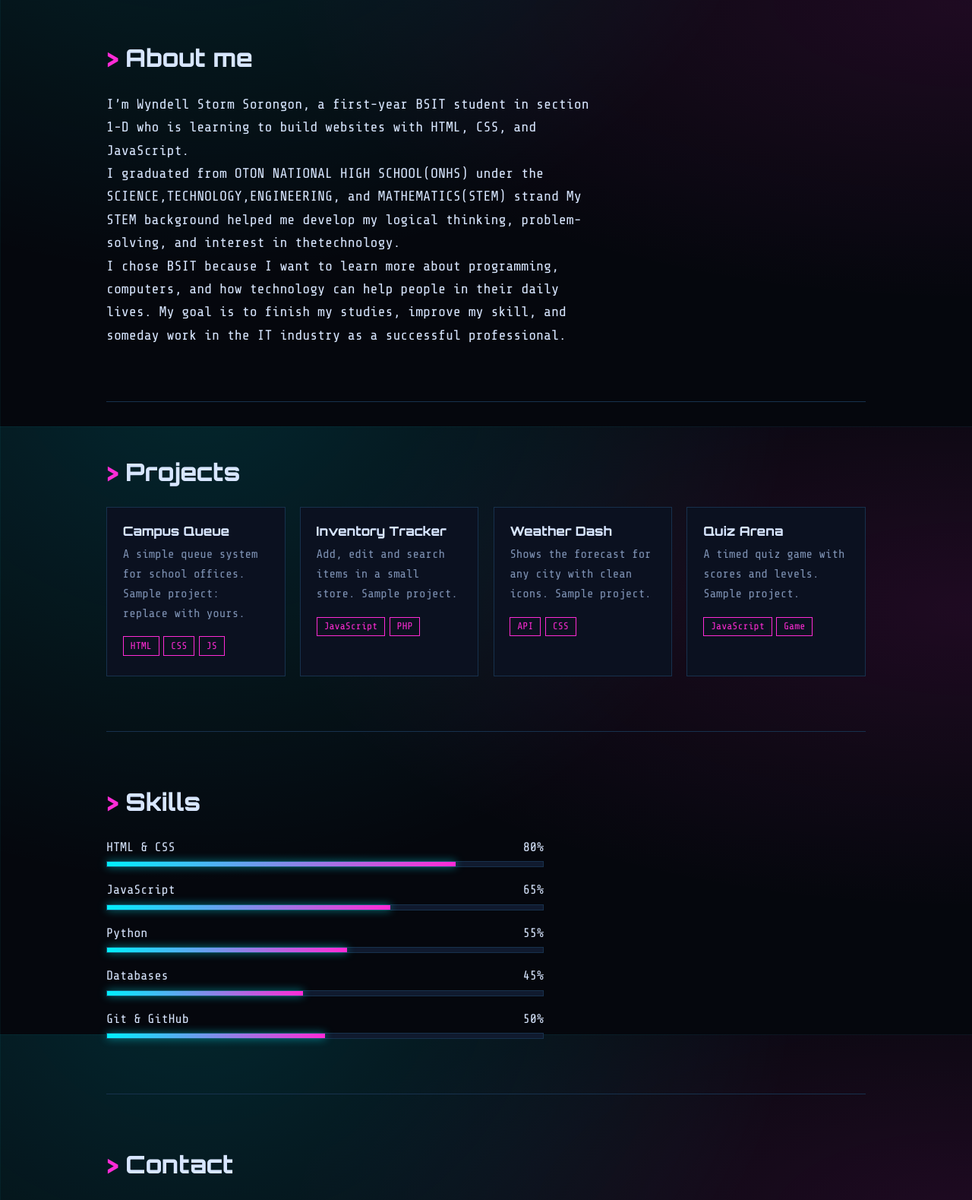
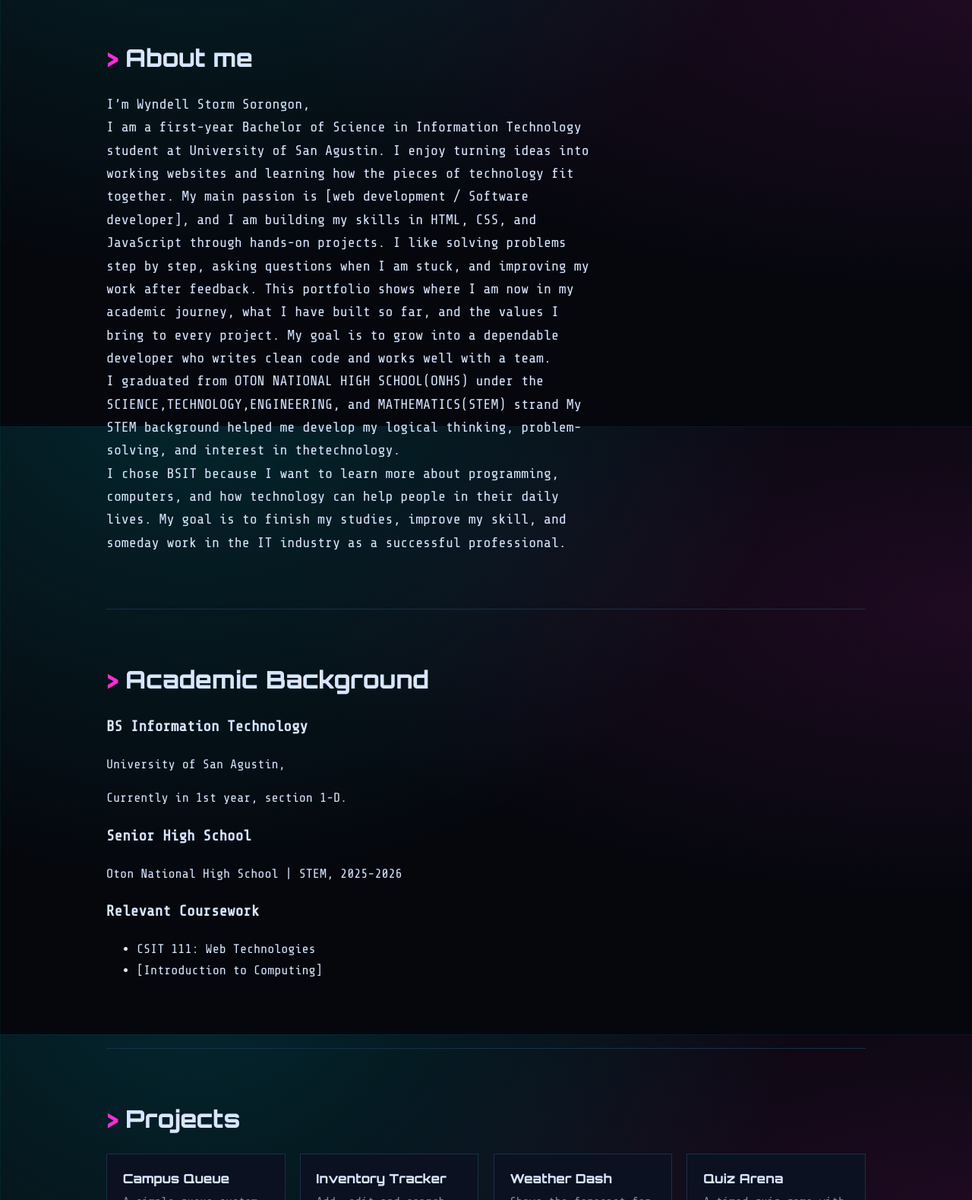
Before and after one commit to wsorongon-maker/Csit-web-finals-20261, a plain HTML site: page index.html in a window 1280 px wide. Shown: the part 1039-2618 px from the top of the page at 76% size. Drawn offline with nearby package versions, Linux system fonts and the light colour scheme.

Commit message:
Update index.html

```diff
--- a/index.html
+++ b/index.html
@@ -198,10 +198,35 @@ footer{padding:2rem 0 3rem;border-top:1px solid var(--line);color:var(--muted);f
 
   <section id="about" class="about">
     <h2>About me</h2>
-    <p>I’m Wyndell Storm Sorongon, a first-year BSIT student in section 1-D who is learning to build websites with HTML, CSS, and JavaScript.</p>
+    <p>I’m Wyndell Storm Sorongon,</p>
+    <p>I am a first-year Bachelor of Science in Information Technology student at University of San Agustin. I enjoy turning ideas into working websites and learning how the pieces of technology fit together.
+      My main passion is [web development / Software developer], and I am building my skills in HTML, CSS, and JavaScript through hands-on projects.
+      I like solving problems step by step, asking questions when I am stuck, and improving my work after feedback.
+      This portfolio shows where I am now in my academic journey, what I have built so far, and the values I bring to every project.
+      My goal is to grow into a dependable developer who writes clean code and works well with a team.</p>
     <p> I graduated from OTON NATIONAL HIGH SCHOOL(ONHS) under the SCIENCE,TECHNOLOGY,ENGINEERING, and MATHEMATICS(STEM) strand My STEM background helped me develop my logical thinking, problem-solving, and interest in thetechnology.</p>
     <p> I chose BSIT because I want to learn more about programming, computers, and how technology can help people in their daily lives. My goal is to finish my studies, improve my skill, and someday work in the IT industry as a successful professional.</p>
   </section>
+
+  <section id="academic">
+<h2 class="title">Academic Background</h2>
+<div class="stack">
+<div class="panel">
+<h3>BS Information Technology</h3>
+<p class="meta">University of San Agustin, </p>
+<p>Currently in 1st year, section 1-D.</p>
+</div>
+<div class="panel">
+<h3>Senior High School</h3>
+<p class="meta">Oton National High School | STEM, 2025-2026</p>
+</div>
+<div class="panel">
+<h3>Relevant Coursework</h3>
+<ul class="plain">
+<li>CSIT 111: Web Technologies </li>
+<li>[Introduction to Computing]</li>
+</section>
+
 
   <section id="projects">
     <h2>Projects</h2>
```
